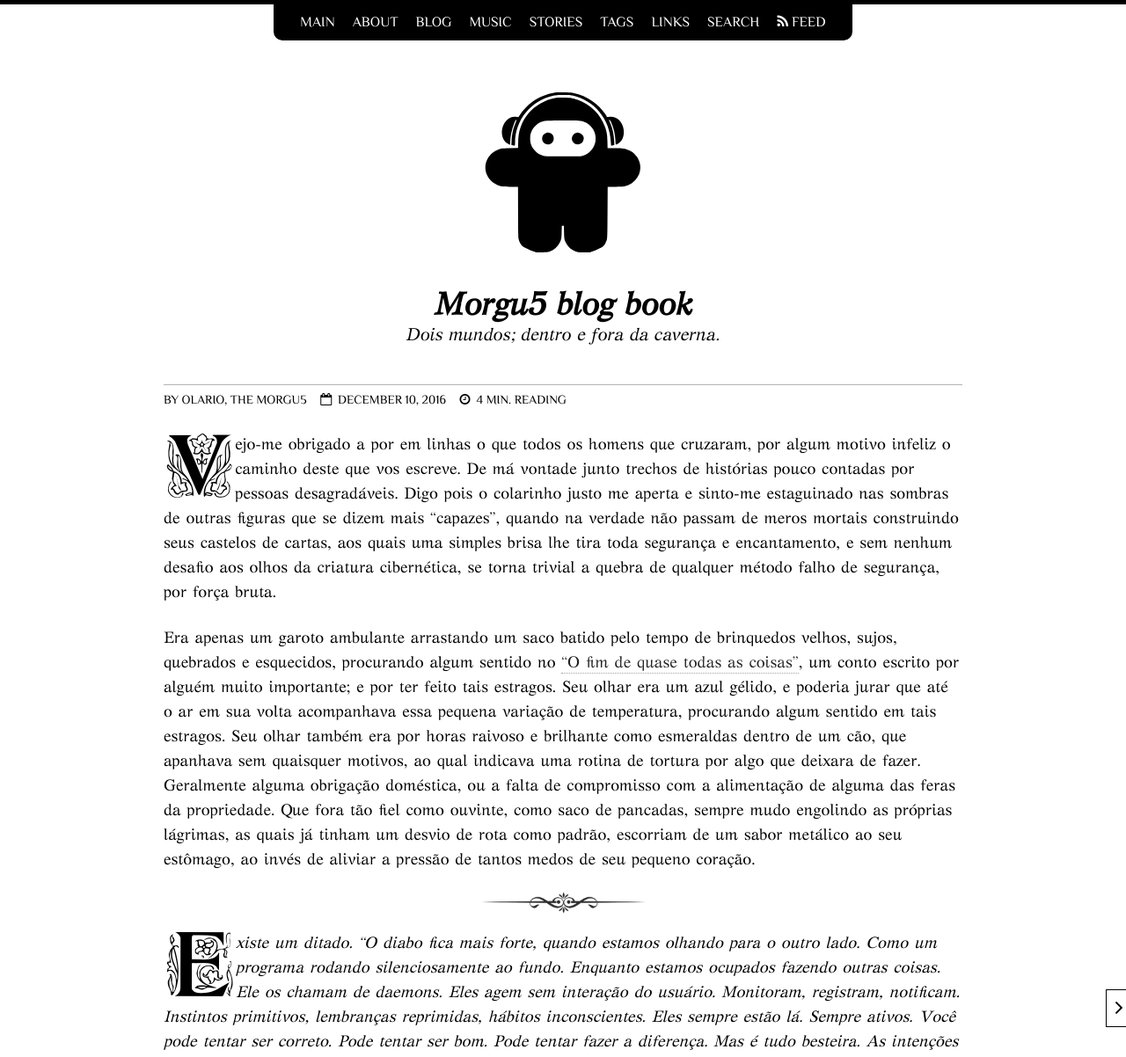
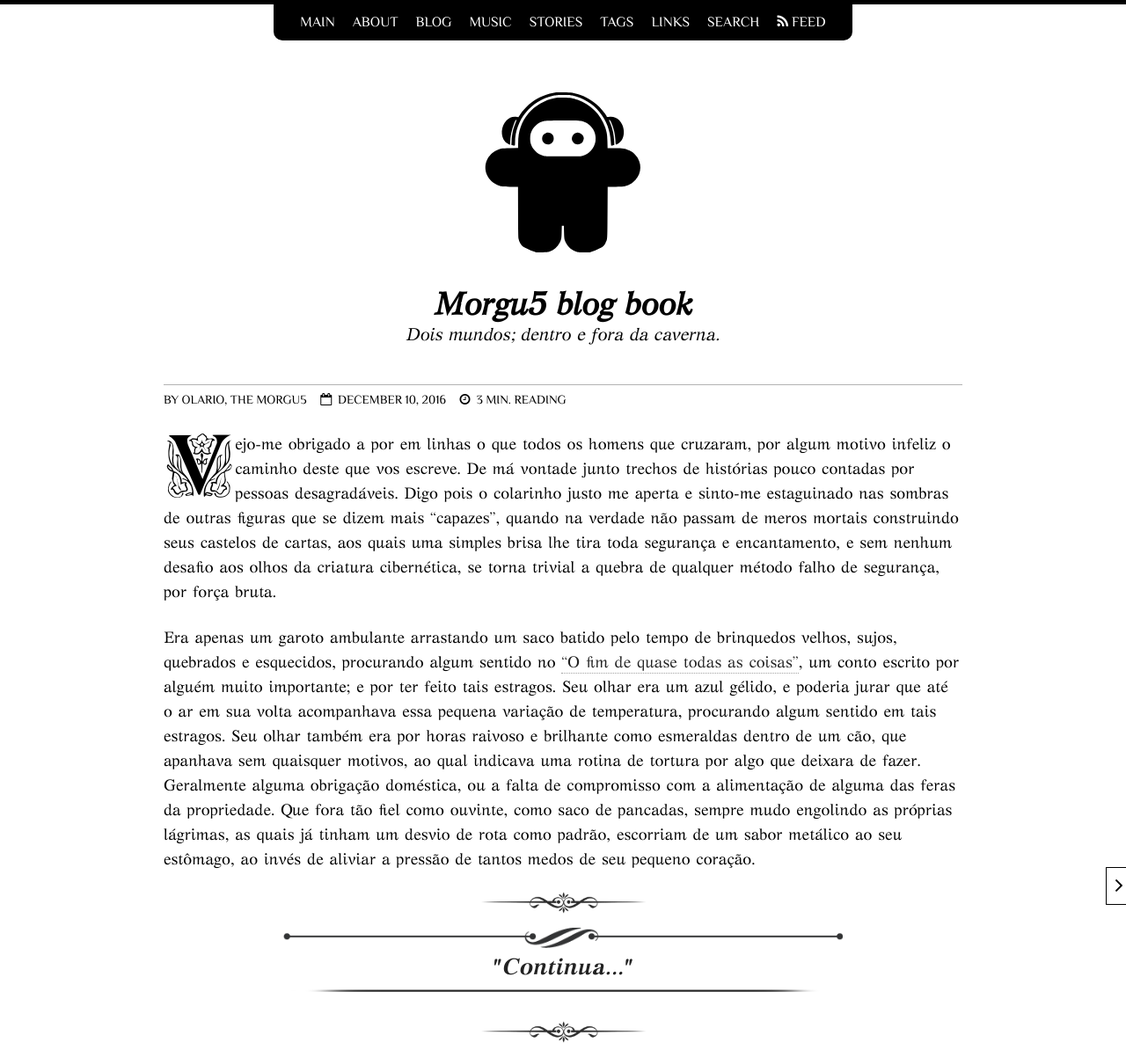
Before and after one commit to Agt-Morgu5/agt-morgu5.github.io, a Jekyll site: the page built from _posts/blog/views/2015-11-14-no-more-flags.md, in a window 1280 px wide and 1400 px high. Shown: the top 1202 px of the window at 88% size. Built offline with Jekyll 4.4.1, drawn with Linux system fonts in a browser that asks for light colours; nearby versions of some CDN libraries; our own code applies the rules of GitHub Pages for plain Markdown files; some of the changed text lies outside the part shown; grey boxes are pictures that could not be loaded.

Commit message:
Update 2015-11-14-no-more-flags.md

```diff
--- a/_posts/blog/views/2015-11-14-no-more-flags.md
+++ b/_posts/blog/views/2015-11-14-no-more-flags.md
@@ -15,10 +15,6 @@ author: Morgu5
 Era apenas um garoto ambulante arrastando um saco batido pelo tempo de brinquedos velhos, sujos, quebrados e esquecidos, procurando algum sentido no ["O fim de quase todas as coisas"](https://tipoquarentaedois.blogspot.com.br/2013/11/o-fim-de-quase-todas-as-coisas-abu.html){:target="_blank"}, um conto escrito por alguém muito importante; e por ter feito tais estragos. Seu olhar era um azul gélido, e poderia jurar que até o ar em sua volta acompanhava essa pequena variação de temperatura, procurando algum sentido em tais estragos. Seu olhar também era por horas raivoso e brilhante como esmeraldas dentro de um cão, que apanhava sem quaisquer motivos, ao qual indicava uma rotina de tortura por algo que deixara de fazer. Geralmente alguma obrigação doméstica, ou a falta de compromisso com a alimentação de alguma das feras da propriedade. Que fora tão fiel como ouvinte, como saco de pancadas, sempre mudo engolindo as próprias lágrimas, as quais já tinham um desvio de rota como padrão, escorriam de um sabor metálico ao seu estômago, ao invés de aliviar a pressão de tantos medos de seu pequeno coração.
 
 <div class="text-divider"></div>
-
-<span class="dcap">E</span><i>xiste um ditado. "O diabo fica mais forte, quando estamos olhando para o outro lado. Como um programa rodando silenciosamente ao fundo. Enquanto estamos ocupados fazendo outras coisas. Ele os chamam de daemons. Eles agem
-sem interação do usuário. Monitoram, registram, notificam. Instintos primitivos, lembranças reprimidas, hábitos inconscientes. Eles sempre estão lá. Sempre ativos. Você pode tentar ser correto. Pode tentar ser bom. Pode tentar fazer a diferença. Mas é tudo besteira. As intenções dele são irrelevantes. Elas não nos guia. Deamons sim. E eu? Tenho mais do que a maioria. Hipersensibilidade
-ao brilho e som. Após isso, uma intensa paranoia, seguida de uma depressão sombria. Os sintomas podem persistir por duas semanas considerando que eu dure isso tudo. Eu sei o que está em jogo.</i> Credits Mr. Robot tv show.
 
 <div class="central-quote">"Continua..."</div>
 
```
